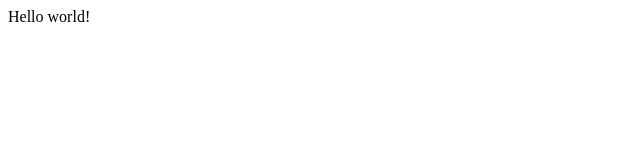
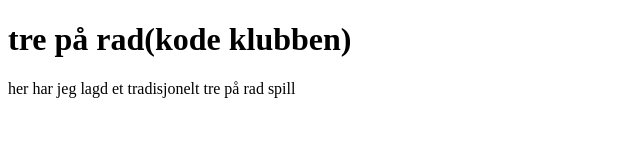
Before and after one commit to AskPlays/AskPlays.github.io, a plain HTML site: page index.html in a window 1280 px wide. Shown: the whole page, without its empty margins (0-640 px from the left). Drawn offline with Linux system fonts and the light colour scheme.

Commit message:
tre på rad v2

```diff
--- a/index.html
+++ b/index.html
@@ -7,9 +7,7 @@
     </head>
 
 <body>
-
-    Hello world!
-
+    <h1>tre på rad(kode klubben)</h1>
+    <p>her har jeg lagd et tradisjonelt tre på rad spill</p>
     </body>
-
 </html>
```
